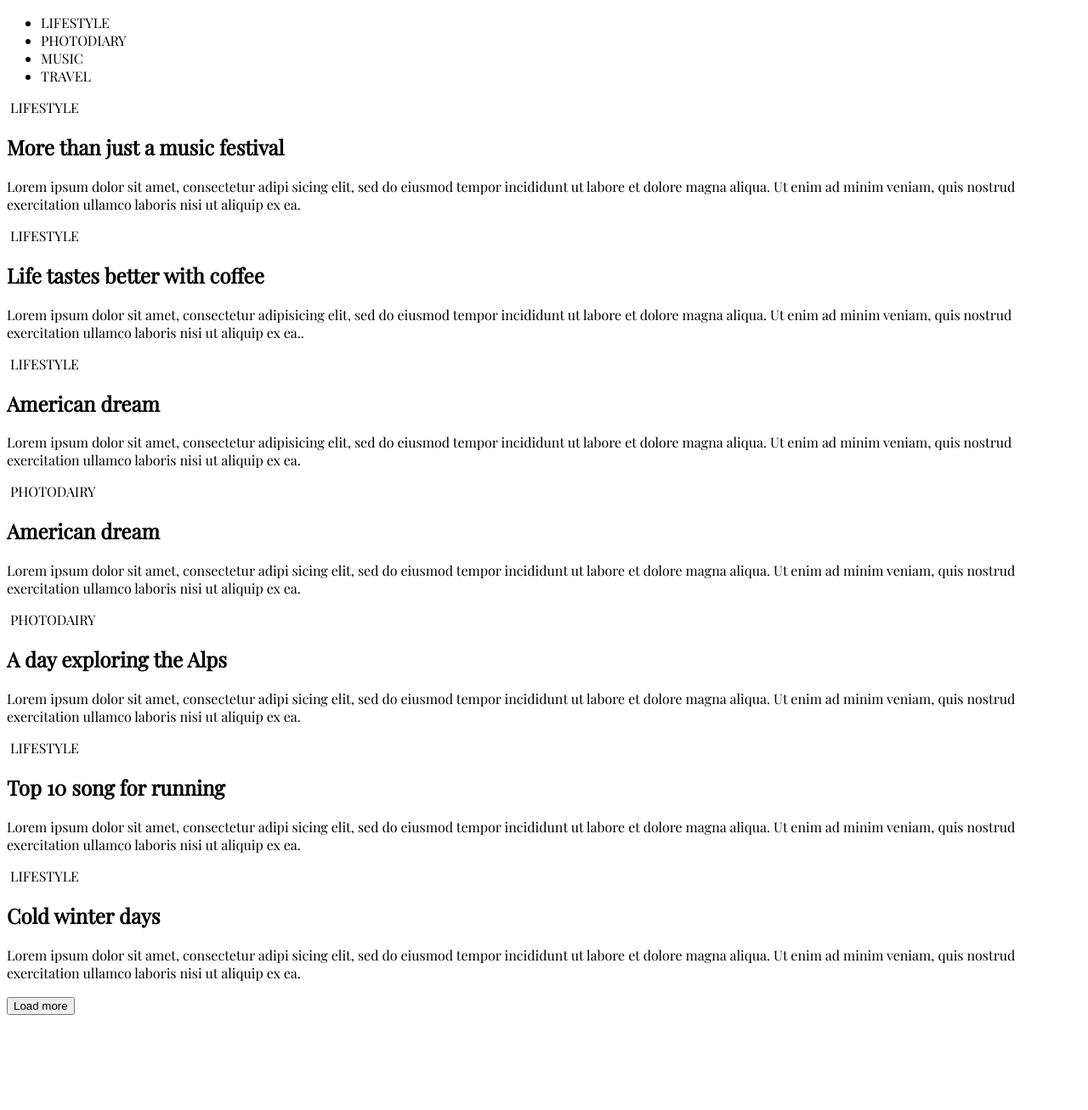
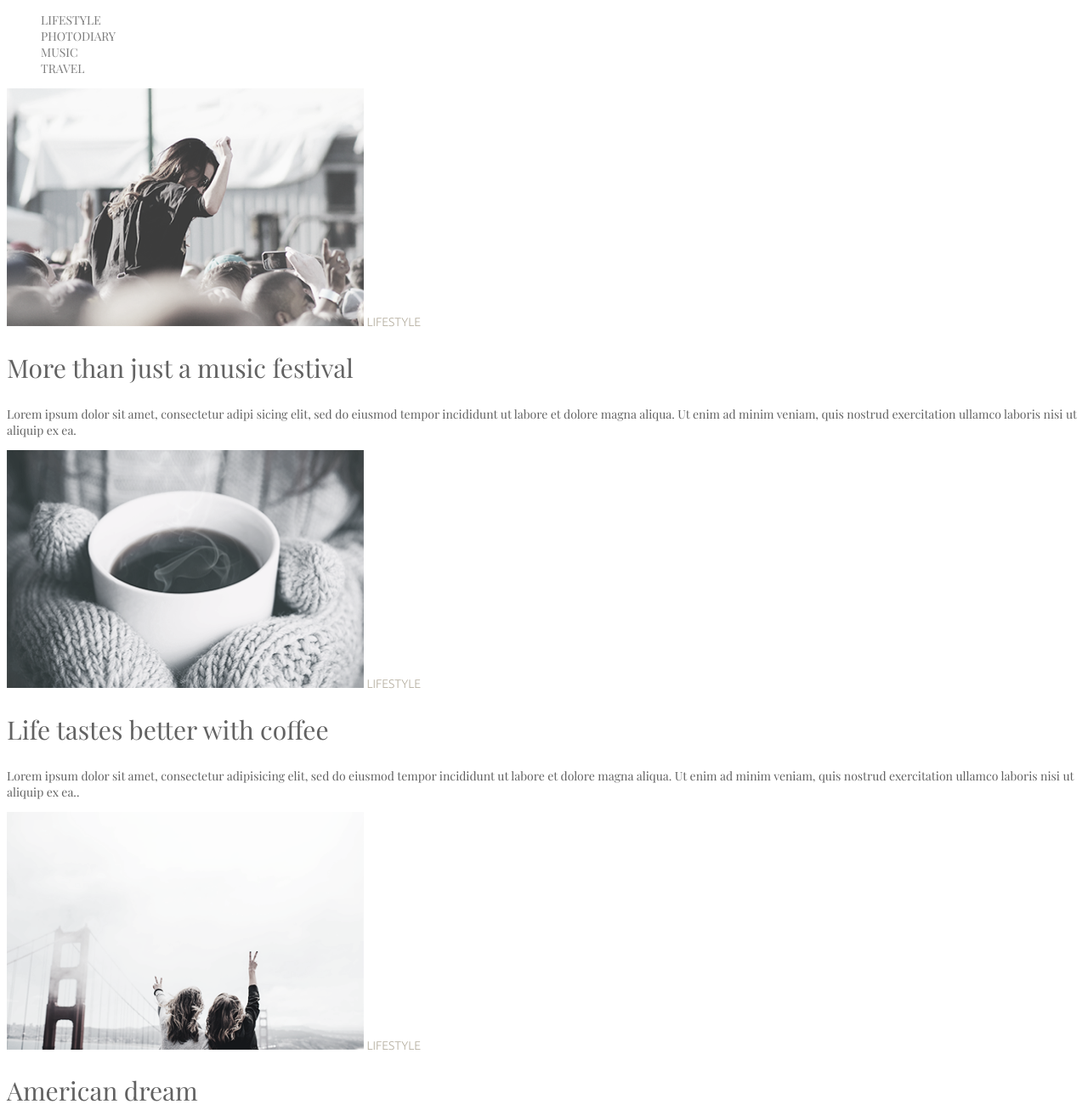
Before and after one commit to matviylevicky/CSSpractic, a plain HTML site: page index.html in a window 1280 px wide. Shown: the top 1307 px of the page at 85% size. Before the commit the page ends 1203 px from the top, so only its background shows below. Drawn offline with nearby package versions, Linux system fonts and the light colour scheme.

Commit message:
Додали зображення відформатували текст

```diff
--- a/index.html
+++ b/index.html
@@ -9,21 +9,26 @@
     <link rel="stylesheet" href="style.css">
 </head>
 <body>
+    <!-- Обмежувальний контеінер -->
 <div class="vraper">
+    <!-- шапка сайту -->
     <header class="header">
+        <!-- Меню навігації -->
         <nav class="header_nav">
             <ul class="header_nav-list">
-                <li>LIFESTYLE</li>
-                <li>PHOTODIARY</li>
-                <li>MUSIC</li>
-                <li>TRAVEL</li>
+            <li><a href="">LIFESTYLE</a></li>
+            <li><a href="">PHOTODIARY</a></li>
+            <li><a href="">MUSIC</a></li>
+            <li><a href="">TRAVEL</a></li>
             </ul>
         </nav>
     </header>
+    <!-- Основна частина -->
     <main class="main">
+        <!-- Контеінер для карток -->
         <div class="card-container">
             <section class="card">
-                <img src="" class="card-img" alt="">
+                <img src="/img/1.png" class="card-img" alt="">
                 <span class="card-categori">LIFESTYLE</span>
                 <h2 class="card-tytle">More than just a music festival </h2>
                 <p class="card-text">Lorem ipsum dolor sit amet, consectetur adipi
@@ -32,7 +37,7 @@
                 ullamco laboris nisi ut aliquip ex ea.</p>
             </section>
             <section class="card">
-                <img src="" class="card-img" alt="">
+                <img src="/img/2.png" class="card-img" alt="LIFESTYLE_foto">
                 <span class="card-categori">LIFESTYLE</span>
                 <h2 class="card-tytle">Life tastes better with coffee</h2>
                 <p class="card-text">Lorem ipsum dolor sit amet, consectetur adipisicing elit, sed
@@ -40,7 +45,7 @@
              Ut enim ad minim veniam, quis nostrud exercitation ullamco laboris nisi ut aliquip ex ea..</p>
             </section>
             <section class="card">
-                <img src="" class="card-img" alt="">
+                <img src="/img/3.png" class="card-img" alt="LIFESTYLE_foto">
                 <span class="card-categori">LIFESTYLE</span>
                 <h2 class="card-tytle">American dream</h2>
                 <p class="card-text">Lorem ipsum dolor sit amet, consectetur adipisicing elit, sed do eiusmod tempor
@@ -48,7 +53,7 @@
                      Ut enim ad minim veniam, quis nostrud exercitation ullamco laboris nisi ut aliquip ex ea.</p>
             </section>
             <section class="card">
-                <img src="" class="card-img" alt="">
+                <img src="/img/4.png" class="card-img" alt="PHOTODAIRY_foto">
                 <span class="card-categori">PHOTODAIRY</span>
                 <h2 class="card-tytle">American dream</h2>
                 <p class="card-text">Lorem ipsum dolor sit amet, consectetur adipi
@@ -57,7 +62,7 @@
                 ullamco laboris nisi ut aliquip ex ea.</p>
             </section>
             <section class="card">
-                <img src="" class="card-img" alt="">
+                <img src="/img/5.png" class="card-img" alt="PHOTODAIRY_foto">
                 <span class="card-categori">PHOTODAIRY</span>
                 <h2 class="card-tytle">A day exploring the Alps</h2>
                 <p class="card-text">Lorem ipsum dolor sit amet, consectetur adipi
@@ -66,7 +71,7 @@
                 ullamco laboris nisi ut aliquip ex ea.</p>
             </section>
             <section class="card">
-                <img src="" class="card-img" alt="">
+                <img src="/img/6.png" class="card-img" alt="LIFESTYLE_foto">
                 <span class="card-categori">LIFESTYLE</span>
                 <h2 class="card-tytle">Top 10 song for running</h2>
                 <p class="card-text">Lorem ipsum dolor sit amet, consectetur adipi
@@ -74,14 +79,8 @@
                  magna aliqua. Ut enim ad minim veniam, quis nostrud exercitation
                 ullamco laboris nisi ut aliquip ex ea.</p>
             </section>
-            <img src="" class="card-img" alt="">
-                <span class="card-categori">LIFESTYLE</span>
-                <h2 class="card-tytle">Cold winter days</h2>
-                <p class="card-text">Lorem ipsum dolor sit amet, consectetur adipi
-                 sicing elit, sed do eiusmod tempor incididunt ut labore et dolore
-                 magna aliqua. Ut enim ad minim veniam, quis nostrud exercitation
-                ullamco laboris nisi ut aliquip ex ea.</p>
         </div>
+        <!-- Кнопка завантаження -->
         <button class="main-button">
             Load more
         </button>
--- a/style.css
+++ b/style.css
@@ -1,3 +1,40 @@
+/* Базові стилі для тексту */
 body {
     font-family: 'Playfair Display', serif;
+    font-weight: 400;
+    font-size: 14px;
+    line-height: 19px;
+    color: #626262;
 }
+
+/* Шапка сайту */
+.header_nav-list {
+    list-style: none;
+}
+.header_nav-list > li > a  {
+    color: #7D7D7D;
+    text-decoration: none;
+}
+.header_nav-list > li > a:hover {
+    color: #03A9F4;
+}
+/* основна частина сайту */
+.card-categori {
+    font-family: 'Ubuntu';
+    font-weight: 300;
+    line-height: 16px;
+    color: #B4AD9E;
+}
+
+.card-tytle {
+    font-weight: 400;
+    font-size: 30px;
+    line-height: 40px;
+}
+.main-button {
+    font-family: 'Playfair Display';
+    font-weight: 400;
+    font-size: 14px;
+    line-height: 19px;
+    color: #626262;
+}
```
Also changed, not shown: img/1.png (added), img/2.png (added), img/3.png (added), img/4.png (added), img/5.png (added), img/6.png (added).
